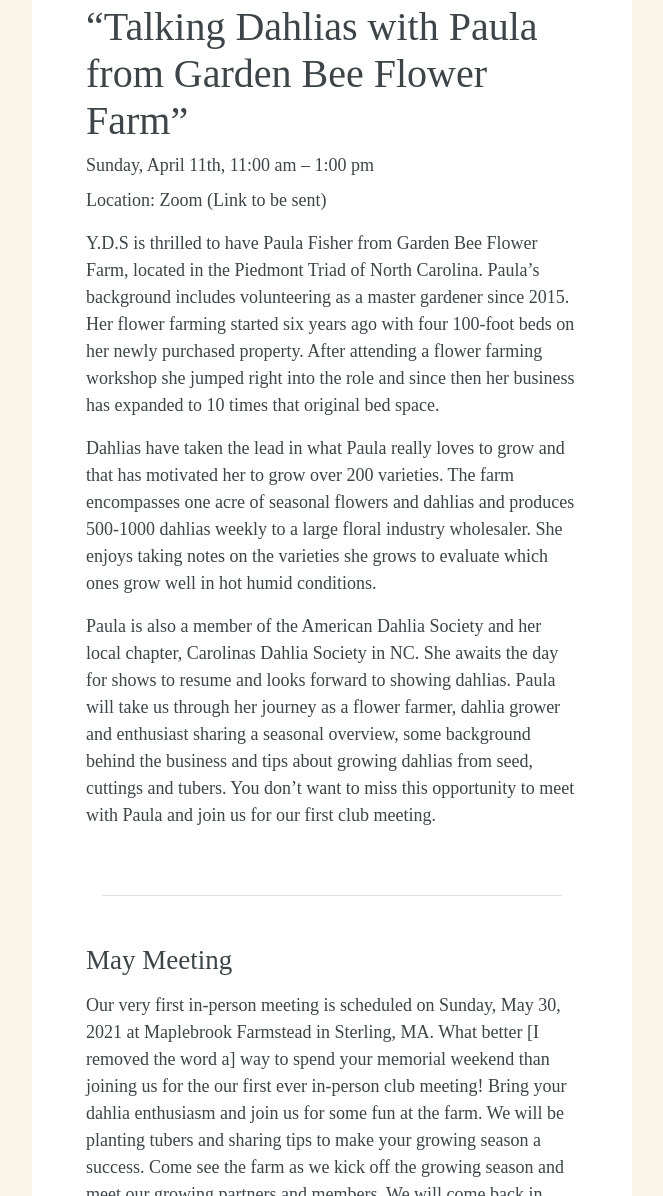
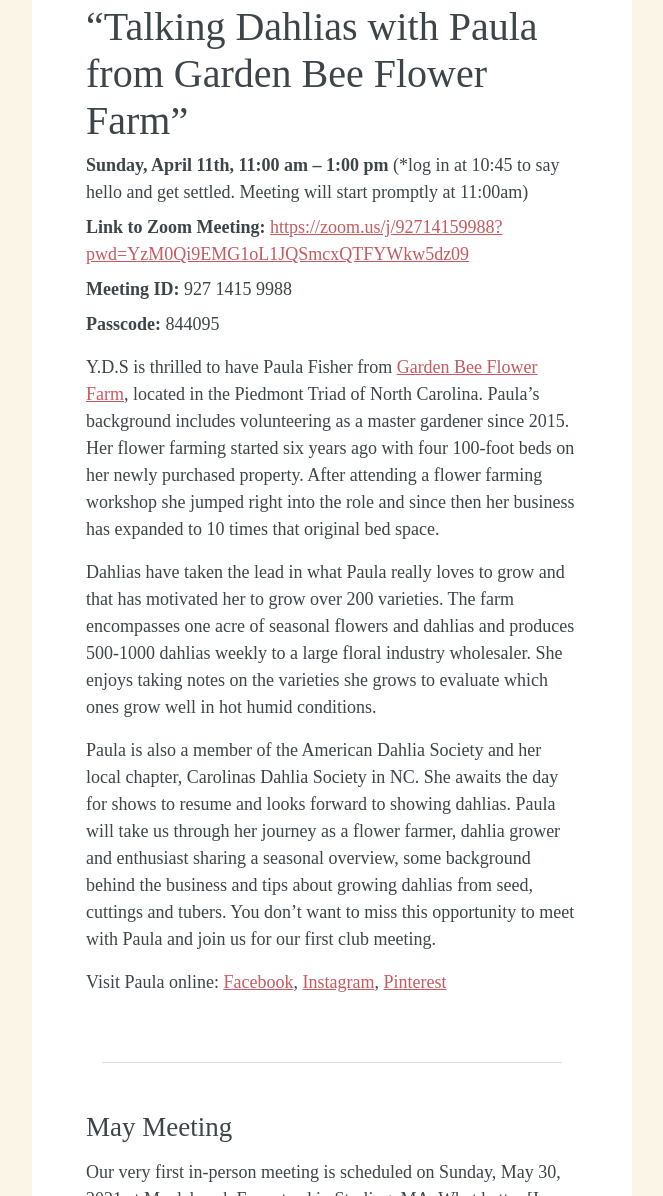
Before and after one commit to johnthedesigner/yds-email, a plain HTML site: page 202104/202104_Newsletter.html in a window 1280 px wide. Shown: the part 1490-2686 px from the top of the page, without its empty margins (308-971 px from the left). Drawn offline with Linux system fonts and the light colour scheme.

Commit message:
Copy updates and adding links

```diff
--- a/202104/202104_Newsletter.html
+++ b/202104/202104_Newsletter.html
@@ -266,9 +266,7 @@
                           </tr>
                           <tr>
                             <td>
-                              <h1 class="intro-title">
-                                Hello new dahlia friends!
-                              </h1>
+                              <h1 class="intro-title">Hello dahlia friends!</h1>
                               <p>
                                 We are officially a club with members! And
                                 Spring is finally here! There is so much to
@@ -281,10 +279,10 @@
                                 first Zoom meeting on Sunday, April 11th.
                               </p>
                               <p>
-                                Yankee Dahlia Society is a club about dahlias
-                                and our members. Most importantly, we are
-                                excited to connect, share and learn from each
-                                other. We have enjoyed getting to know you
+                                Yankee Dahlia Society is a club about dahlias,
+                                but also about our members. Most importantly, we
+                                are excited to connect, share and learn from
+                                each other. We have enjoyed getting to know you
                                 through posts on Instagram and Facebook and look
                                 forward to a fun year of speakers, tours and
                                 dahlia blooms.
@@ -317,18 +315,38 @@
                                 Flower Farm”
                               </h1>
                               <p class="event__details">
-                                Sunday, April 11th, 11:00 am – 1:00 pm
+                                <strong
+                                  >Sunday, April 11th, 11:00 am – 1:00
+                                  pm</strong
+                                >
+                                (*log in at 10:45 to say hello and get settled.
+                                Meeting will start promptly at 11:00am)
                               </p>
                               <p class="event__details">
-                                Location: Zoom (Link to be sent)
+                                <strong>Link to Zoom Meeting: </strong
+                                ><a
+                                  href="https://zoom.us/j/92714159988?pwd=YzM0Qi9EMG1oL1JQSmcxQTFYWkw5dz09"
+                                  target="_blank"
+                                  >https://zoom.us/j/92714159988?pwd=YzM0Qi9EMG1oL1JQSmcxQTFYWkw5dz09</a
+                                >
+                              </p>
+                              <p class="event__details">
+                                <strong>Meeting ID: </strong>927 1415 9988
+                              </p>
+                              <p class="event__details">
+                                <strong>Passcode: </strong>844095
                               </p>
                               <p>
                                 Y.D.S is thrilled to have Paula Fisher from
-                                Garden Bee Flower Farm, located in the Piedmont
-                                Triad of North Carolina. Paula’s background
-                                includes volunteering as a master gardener since
-                                2015. Her flower farming started six years ago
-                                with four 100-foot beds on her newly purchased
+                                <a
+                                  href="https://mygardenbee.com/"
+                                  target="_blank"
+                                  >Garden Bee Flower Farm</a
+                                >, located in the Piedmont Triad of North
+                                Carolina. Paula’s background includes
+                                volunteering as a master gardener since 2015.
+                                Her flower farming started six years ago with
+                                four 100-foot beds on her newly purchased
                                 property. After attending a flower farming
                                 workshop she jumped right into the role and
                                 since then her business has expanded to 10 times
@@ -356,6 +374,12 @@
                                 dahlias from seed, cuttings and tubers. You
                                 don’t want to miss this opportunity to meet with
                                 Paula and join us for our first club meeting.
+                              </p>
+                              <p>
+                                Visit Paula online:
+                                <a href="#" target="_blank">Facebook</a>,
+                                <a href="#" target="_blank">Instagram</a>,
+                                <a href="#" target="_blank">Pinterest</a>
                               </p>
                             </td>
                           </tr>
```
